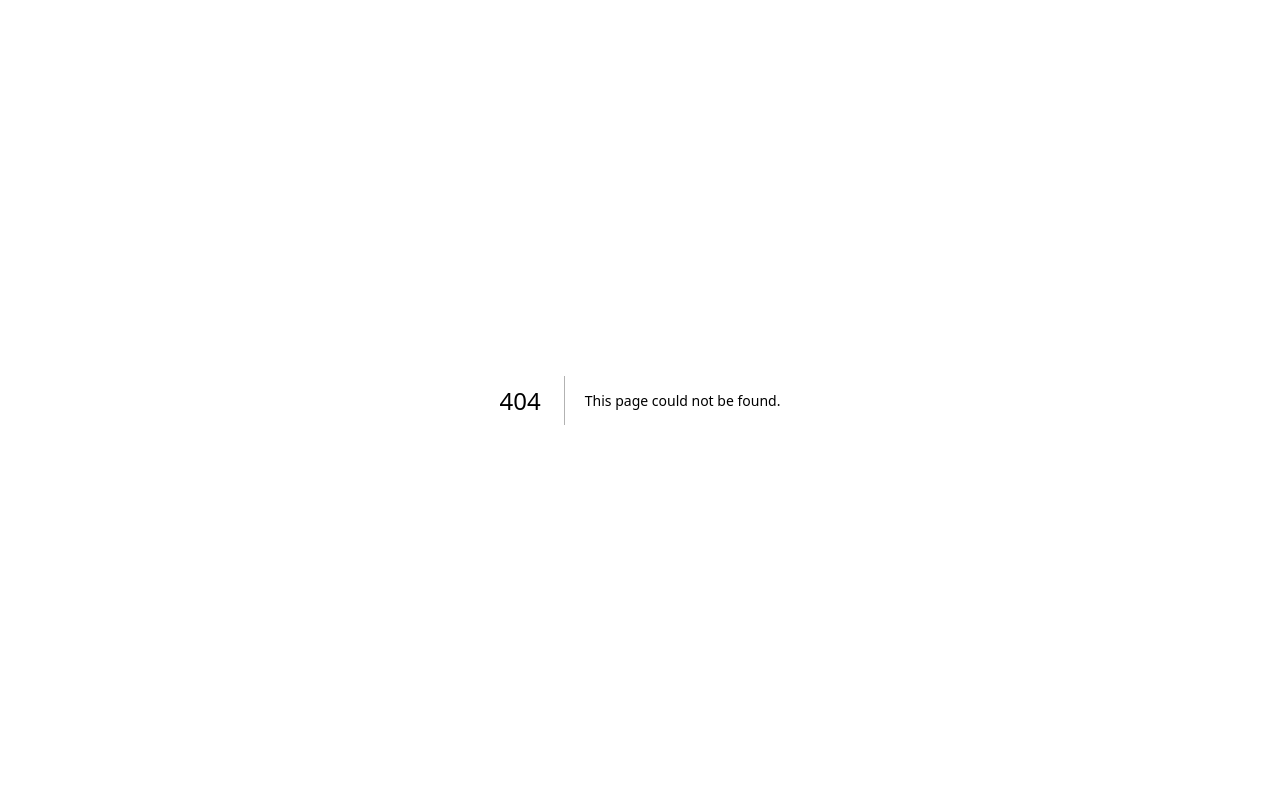
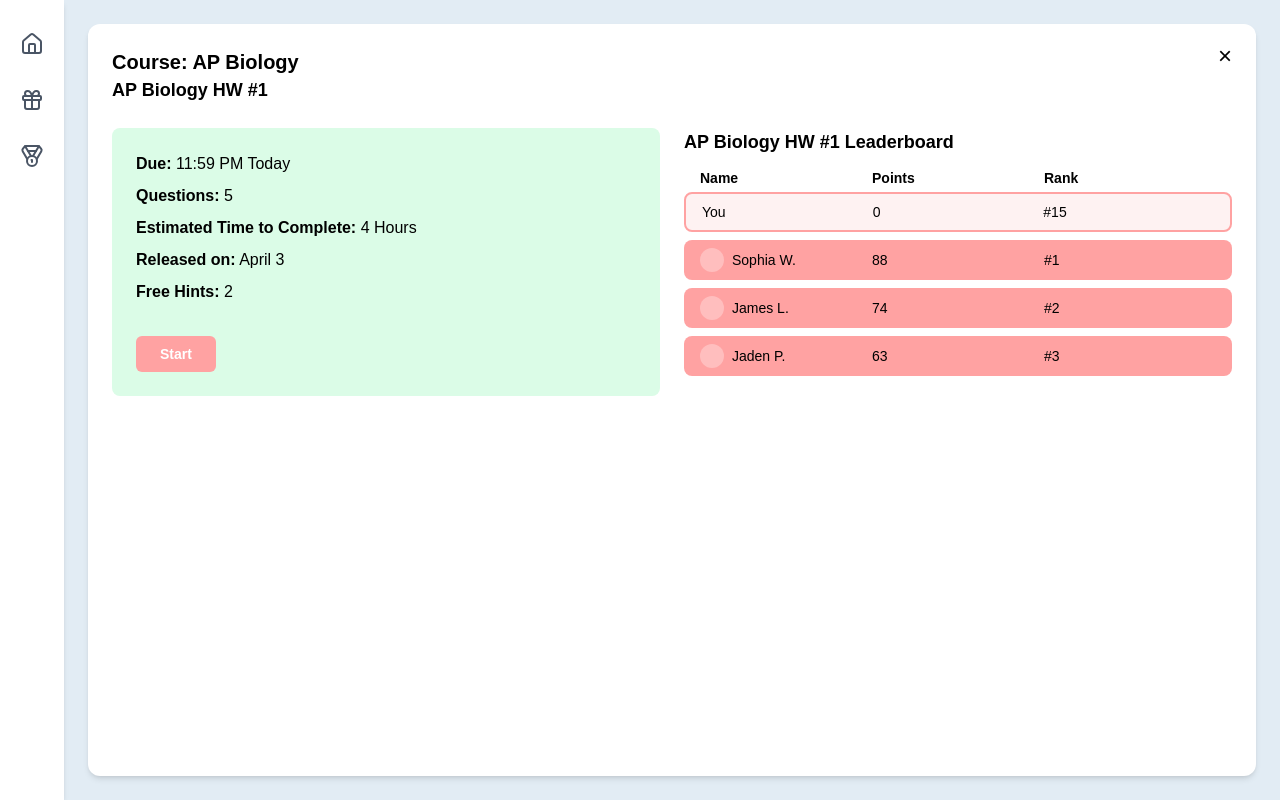
Before and after one commit to jadenseangmany/Zippy, a Next.js app in the folder client/: page /assignments/biology/hw1 in a window 1280 px wide. Before the commit this address had no page. Built offline with nearby package versions, Linux system fonts and the light colour scheme.

Commit message:
biology page

```diff
--- /dev/null
+++ b/client/src/app/assignments/biology/hw1/page.tsx
@@ -0,0 +1,99 @@
+"use client";
+
+import Sidebar from "../../../custom/Sidebar";
+import Link from "next/link";
+
+export default function HW1BioPage() {
+  return (
+    <div className="flex h-screen bg-[#e2ecf4]">
+      {/* Sidebar */}
+      <Sidebar />
+
+      {/* Main Content */}
+      <div className="flex-1 p-6 overflow-auto">
+        <div className="bg-white rounded-xl shadow-md p-6 h-full relative">
+          {/* Close Button */}
+          <button className="absolute top-4 right-6 text-2xl text-black hover:text-black">
+            ×
+          </button>
+
+          {/* Header */}
+          <div className="mb-6">
+            <h2 className="text-xl font-bold text-black">Course: AP Biology</h2>
+            <h3 className="text-lg font-semibold text-black">
+              AP Biology HW #1
+            </h3>
+          </div>
+
+          {/* Content Layout */}
+          <div className="grid grid-cols-1 md:grid-cols-2 gap-6">
+            {/* Left: Assignment Info */}
+            <div className="bg-green-100 rounded-lg p-6 text-black space-y-2">
+              <p>
+                <strong>Due:</strong> 11:59 PM Today
+              </p>
+              <p>
+                <strong>Questions:</strong> 5
+              </p>
+              <p>
+                <strong>Estimated Time to Complete:</strong> 4 Hours
+              </p>
+              <p>
+                <strong>Released on:</strong> April 3
+              </p>
+              <p>
+                <strong>Free Hints:</strong> 2
+              </p>
+
+              <Link href="/assignments/biology/hw1/problem1">
+                <button className="mt-6 bg-red-300 text-white px-6 py-2 rounded-md text-sm font-semibold">
+                  Start
+                </button>
+              </Link>
+            </div>
+
+            {/* Right: Leaderboard */}
+            <div>
+              <h3 className="text-lg font-bold text-black mb-3">
+                AP Biology HW #1 Leaderboard
+              </h3>
+
+              {/* Table Headers */}
+              <div className="text-sm font-semibold text-black grid grid-cols-3 px-4 mb-1">
+                <span>Name</span>
+                <span>Points</span>
+                <span>Rank</span>
+              </div>
+
+              {/* Your Entry */}
+              <div className="bg-red-50 border-2 border-red-300 rounded-lg px-4 py-2 mb-2 grid grid-cols-3 items-center text-black text-sm">
+                <span>You</span>
+                <span>0</span>
+                <span>#15</span>
+              </div>
+
+              {/* Leaderboard Entries */}
+              {[
+                { name: "Sophia W.", score: 88, rank: 1 },
+                { name: "James L.", score: 74, rank: 2 },
+                { name: "Jaden P.", score: 63, rank: 3 },
+              ].map((entry) => (
+                <div
+                  key={`${entry.name}-${entry.rank}`}
+                  className="bg-red-300 rounded-lg px-4 py-2 mb-2 grid grid-cols-3 items-center text-sm text-black"
+                >
+                  <span className="flex items-center gap-2">
+                    <div className="w-6 h-6 rounded-full bg-white/30" />
+                    {entry.name}
+                  </span>
+                  <span>{entry.score}</span>
+                  <span>#{entry.rank}</span>
+                </div>
+              ))}
+            </div>
+          </div>
+        </div>
+      </div>
+    </div>
+  );
+}
--- a/client/src/app/custom/BiologyPage.tsx
+++ b/client/src/app/custom/BiologyPage.tsx
@@ -1,6 +1,7 @@
-'use client';
+"use client";
 
-import { motion } from 'framer-motion';
+import { motion } from "framer-motion";
+import Link from "next/link";
 
 interface BiologyPageProps {
   onBack: () => void;
@@ -12,14 +13,11 @@ export default function BiologyPage({ onBack }: BiologyPageProps) {
       initial={{ y: 50, opacity: 0 }}
       animate={{ y: 0, opacity: 1 }}
       exit={{ y: 50, opacity: 0 }}
-      transition={{ duration: 0.4, ease: 'easeOut' }}
+      transition={{ duration: 0.4, ease: "easeOut" }}
       className="bg-white rounded-xl shadow-md p-6 mt-6 mx-4 lg:mx-16"
     >
       {/* Back Button */}
-      <button
-        onClick={onBack}
-        className="text-blue-500 hover:underline mb-4"
-      >
+      <button onClick={onBack} className="text-blue-500 hover:underline mb-4">
         ← Back to Course List
       </button>
 
@@ -39,7 +37,11 @@ export default function BiologyPage({ onBack }: BiologyPageProps) {
         {/* Assignments Section */}
         <div>
           <h3 className="font-semibold text-black mb-2">Assignments</h3>
-          {["HW 1: Cell Structures", "HW 2: Photosynthesis", "HW 3: DNA Replication"].map((hw, i) => (
+          {[
+            "HW 1: Cell Structures",
+            "HW 2: Photosynthesis",
+            "HW 3: DNA Replication",
+          ].map((hw, i) => (
             <div
               key={hw}
               className="flex justify-between items-center bg-green-50 rounded-lg px-4 py-2 mb-2"
@@ -50,9 +52,18 @@ export default function BiologyPage({ onBack }: BiologyPageProps) {
                   Due {["Apr 8", "Apr 12", "Apr 18"][i]} · 0% Complete
                 </p>
               </div>
-              <button className="bg-white border border-green-300 text-green-500 text-sm px-3 py-1 rounded-md">
-                Start
-              </button>
+              {i === 0 ? (
+                // For HW1, wrap the Start button in a Link so it navigates to the HW1 page.
+                <Link href="/assignments/biology/hw1">
+                  <button className="bg-white border border-green-300 text-green-500 text-sm px-3 py-1 rounded-md">
+                    Start
+                  </button>
+                </Link>
+              ) : (
+                <button className="bg-white border border-green-300 text-green-500 text-sm px-3 py-1 rounded-md">
+                  Start
+                </button>
+              )}
             </div>
           ))}
         </div>
```
Also changed, not shown: client/src/app/assignments/biology/hw1/problem/page.tsx (added), client/src/app/assignments/english/page.tsx (added), client/src/app/assignments/pre-calculus/hw1/page.tsx (added), client/src/app/assignments/pre-calculus/hw1/problem/page.tsx (added).
